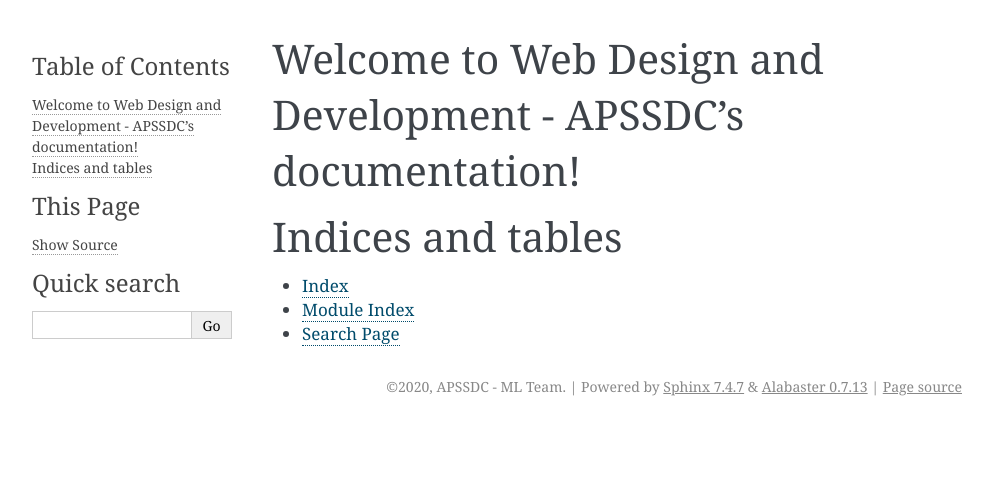
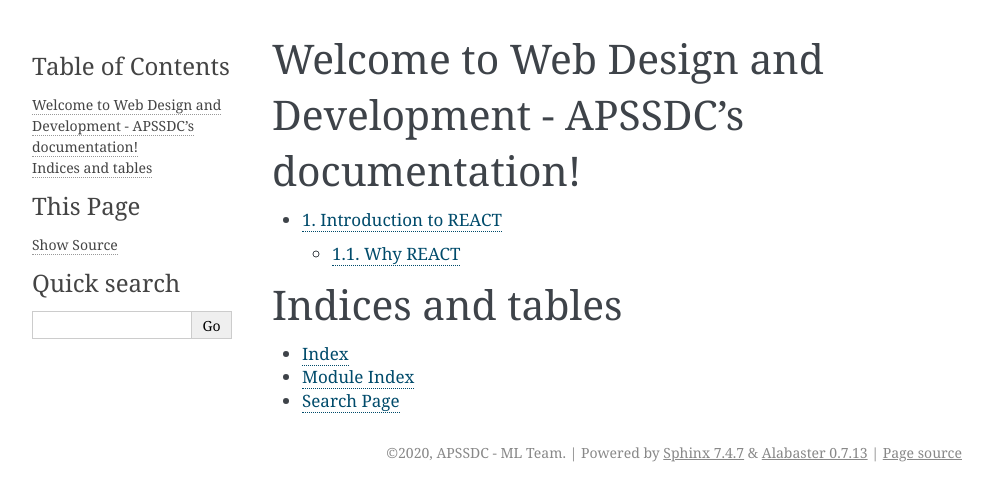
Before and after one commit to Prasannarajmallipudi/Doc_web, a Sphinx documentation site: the page built from docs/index.rst, in a window 1280 px wide. Shown: the top 501 px of the page, without its empty margins (148-1141 px from the left). Built offline with Sphinx 7.4.7, drawn with Linux system fonts in a browser that asks for light colours.

Commit message:
Update index.rst

```diff
--- a/docs/index.rst
+++ b/docs/index.rst
@@ -8,7 +8,9 @@
 
 .. toctree::
    :maxdepth: 2
-   :caption: Contents:
+   :numbered:
+
+   introduction to REACT
 
 
 
```
